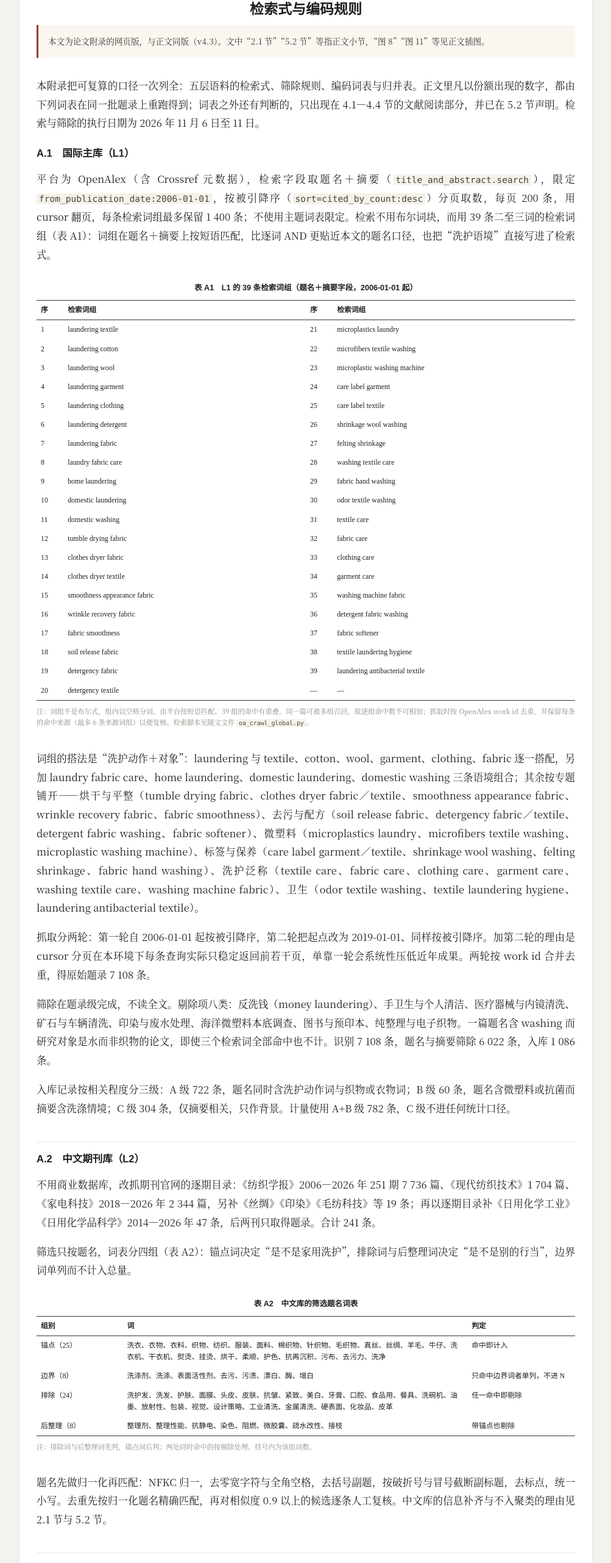
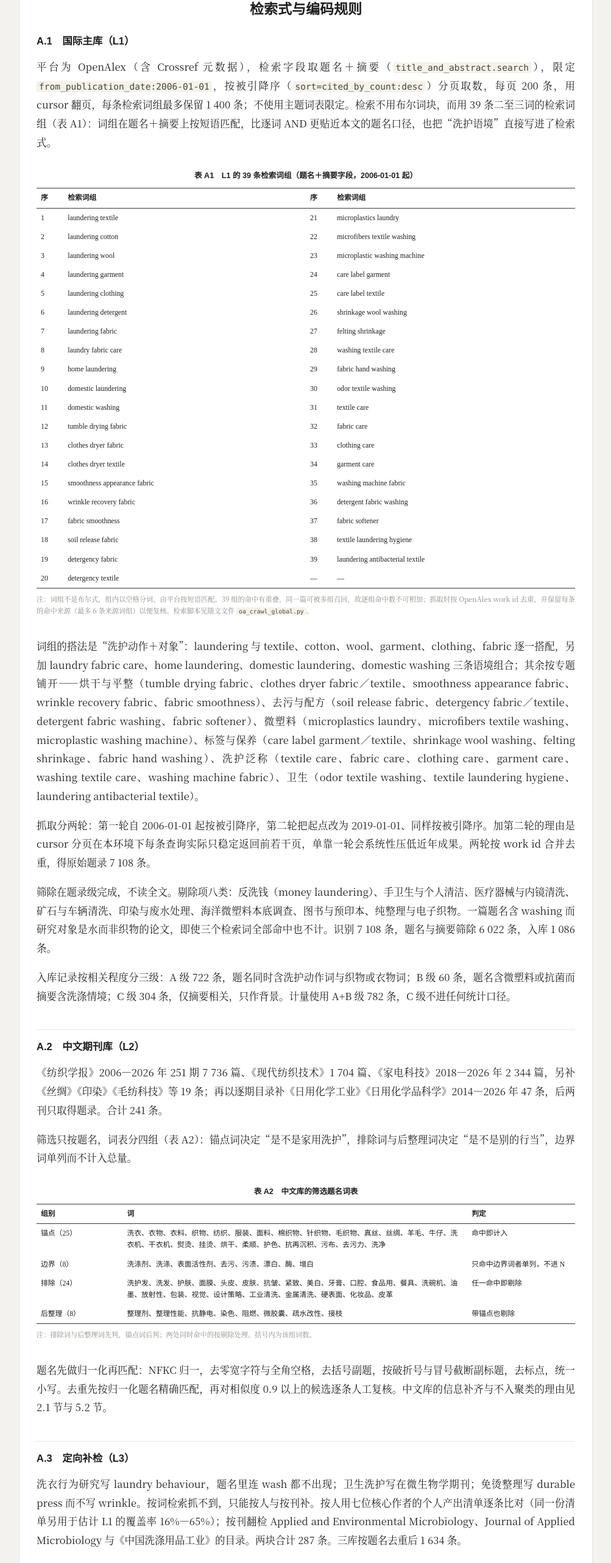
Before and after one commit to leoheihei/household_app_literature_measurement, a plain HTML site: page appendix-a.html in a window 1280 px wide. Shown: the part 137-2700 px from the top of the page at 61% size, without its empty margins (138-1141 px from the left). Drawn offline with Linux system fonts and the light colour scheme.

Commit message:
Update appendix-a.html

```diff
--- a/appendix-a.html
+++ b/appendix-a.html
@@ -12,8 +12,6 @@
 <main>
 <p class="kicker">附录 A</p>
 <h1>检索式与编码规则</h1>
-<p class="lead">本文为论文附录的网页版，与正文同版（v4.3）。文中“2.1 节”“5.2 节”等指正文小节，“图 8”“图 11”等见正文插图。</p>
-<p>本附录把可复算的口径一次列全：五层语料的检索式、筛除规则、编码词表与归并表。正文里凡以份额出现的数字，都由下列词表在同一批题录上重跑得到；词表之外还有判断的，只出现在 4.1—4.4 节的文献阅读部分，并已在 5.2 节声明。检索与筛除的执行日期为 2026 年 11 月 6 日至 11 日。</p>
 
 <h2 id="a1">A.1　国际主库（L1）</h2>
 
@@ -60,7 +58,7 @@
 
 <h2 id="a2">A.2　中文期刊库（L2）</h2>
 
-<p>不用商业数据库，改抓期刊官网的逐期目录：《纺织学报》2006—2026 年 251 期 7 736 篇、《现代纺织技术》1 704 篇、《家电科技》2018—2026 年 2 344 篇，另补《丝绸》《印染》《毛纺科技》等 19 条；再以逐期目录补《日用化学工业》《日用化学品科学》2014—2026 年 47 条，后两刊只取得题录。合计 241 条。</p>
+<p>《纺织学报》2006—2026 年 251 期 7 736 篇、《现代纺织技术》1 704 篇、《家电科技》2018—2026 年 2 344 篇，另补《丝绸》《印染》《毛纺科技》等 19 条；再以逐期目录补《日用化学工业》《日用化学品科学》2014—2026 年 47 条，后两刊只取得题录。合计 241 条。</p>
 
 <p>筛选只按题名，词表分四组（表 A2）：锚点词决定“是不是家用洗护”，排除词与后整理词决定“是不是别的行当”，边界词单列而不计入总量。</p>
 
@@ -83,7 +81,7 @@
 
 <h2 id="a3">A.3　定向补检（L3）</h2>
 
-<p>补检针对三处术语错位：洗衣行为研究写 laundry behaviour，题名里连 wash 都不出现；卫生洗护写在微生物学期刊；免烫整理写 durable press 而不写 wrinkle。按词检索抓不到，只能按人与按刊补。按人用七位核心作者的个人产出清单逐条比对（同一份清单另用于估计 L1 的覆盖率 16%—65%）；按刊翻检 Applied and Environmental Microbiology、Journal of Applied Microbiology 与《中国洗涤用品工业》的目录。两块合计 287 条。三库按题名去重后 1 634 条。</p>
+<p>洗衣行为研究写 laundry behaviour，题名里连 wash 都不出现；卫生洗护写在微生物学期刊；免烫整理写 durable press 而不写 wrinkle。按词检索抓不到，只能按人与按刊补。按人用七位核心作者的个人产出清单逐条比对（同一份清单另用于估计 L1 的覆盖率 16%—65%）；按刊翻检 Applied and Environmental Microbiology、Journal of Applied Microbiology 与《中国洗涤用品工业》的目录。两块合计 287 条。三库按题名去重后 1 634 条。</p>
 
 <h2 id="a4">A.4　洗涤剂专项（L4）</h2>
 
@@ -235,7 +233,7 @@
 
 </main>
 <footer>
-  <p>《家用洗护技术的演进路径与研究格局：2006—2026 年 1 634 篇文献的计量分析》附录　稿本 v4.3 ／ 2026-11-12</p>
-  <p>附录内容与论文正文同步；如需引用，请以正式发表版本为准。</p>
+  <p>2026-11-12</p>
+  <p>附录内容与论文正文同步</p>
 </footer>
 </body></html>
```
